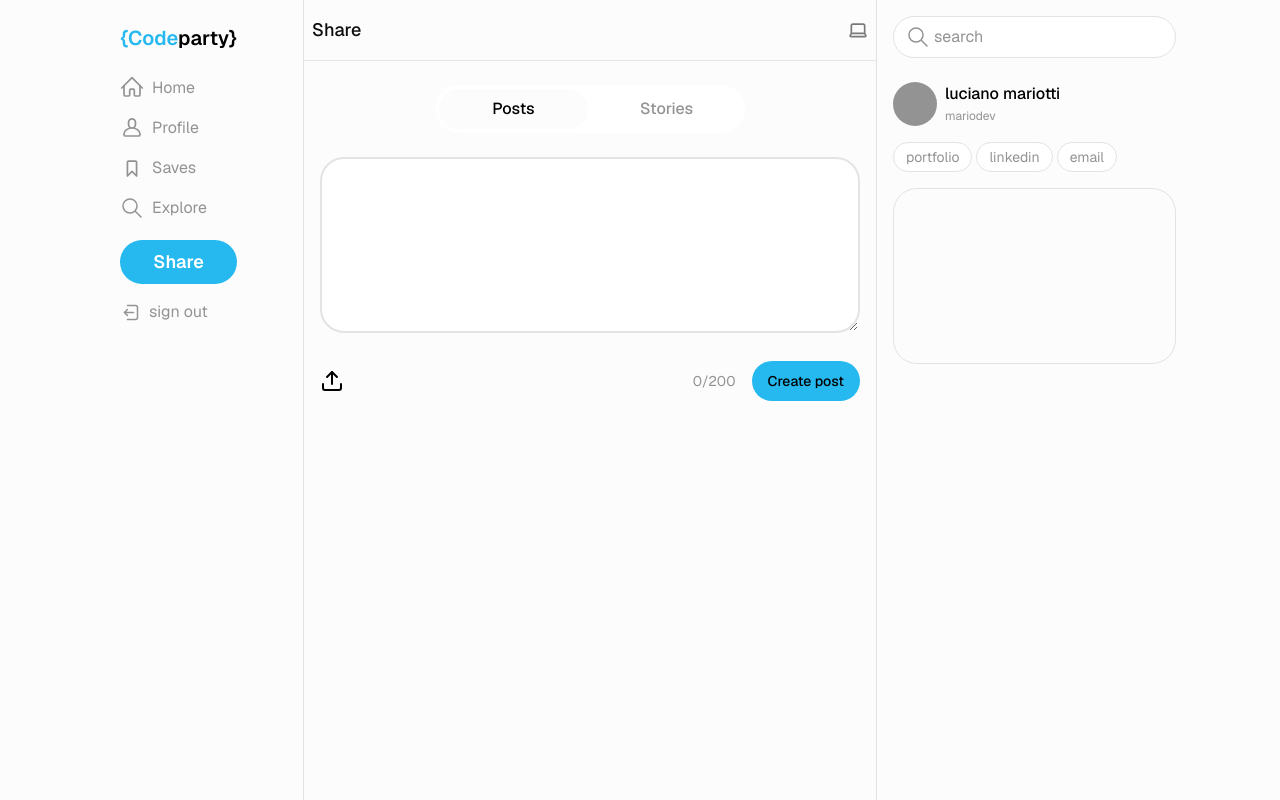
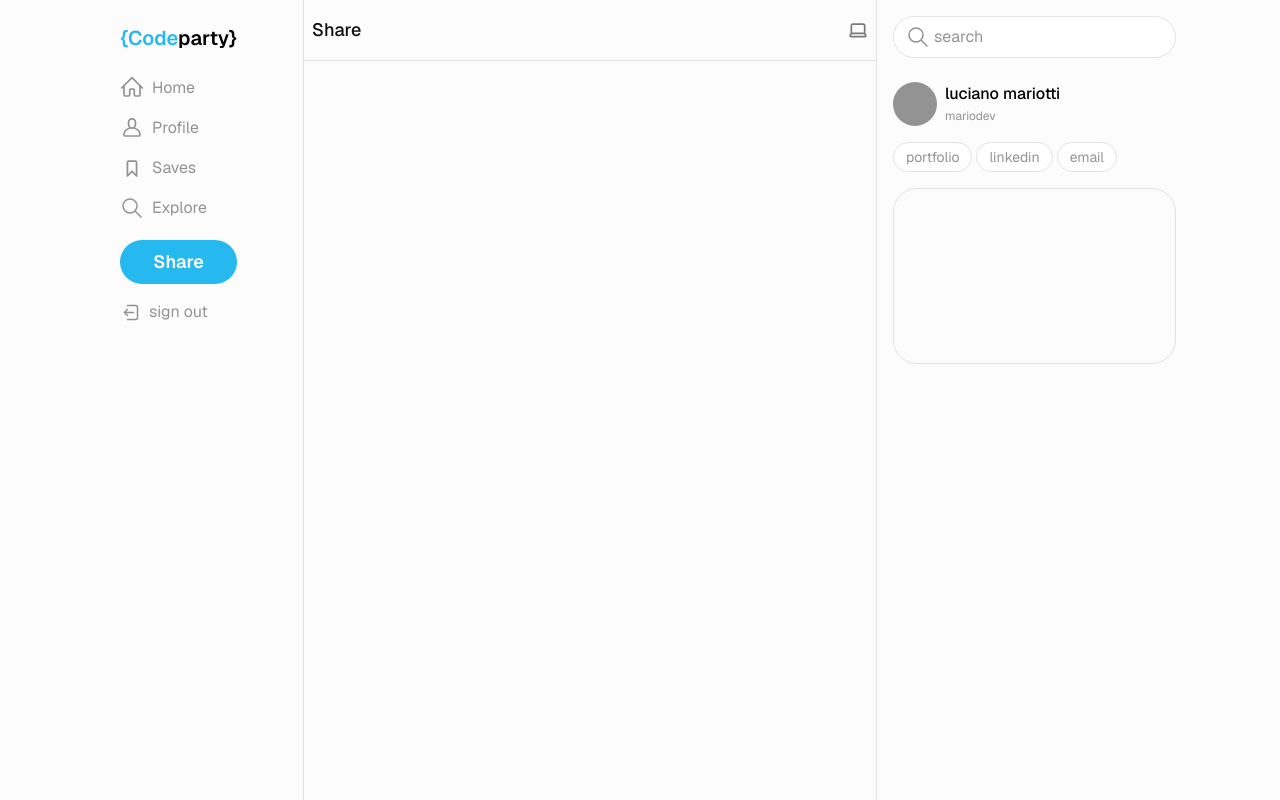
Before and after one commit to mariodev99/codeparty, a Next.js app: page /share in a window 1280 px wide. Built offline with nearby package versions, Linux system fonts and the light colour scheme; no server answers.

Commit message:
fix page share

```diff
--- a/app/share/page.tsx
+++ b/app/share/page.tsx
@@ -9,14 +9,14 @@ export default function Page() {
   return (
     <div className="w-full">
       <div className="flex flex-col items-center w-full">
-        <Tab
+        {/* <Tab
           setShowOption={setShowPublications}
           showOption={showPublications}
-        />
+        /> */}
 
-        <div className={`${showPublications ? "flex w-full" : "hidden"}`}>
+        {/* <div className={`${showPublications ? "flex w-full" : "hidden"}`}>
           <FormPost />
-        </div>
+        </div> */}
         <div className={`${!showPublications ? "flex" : "hidden"}`}>storie</div>
       </div>
     </div>
```
